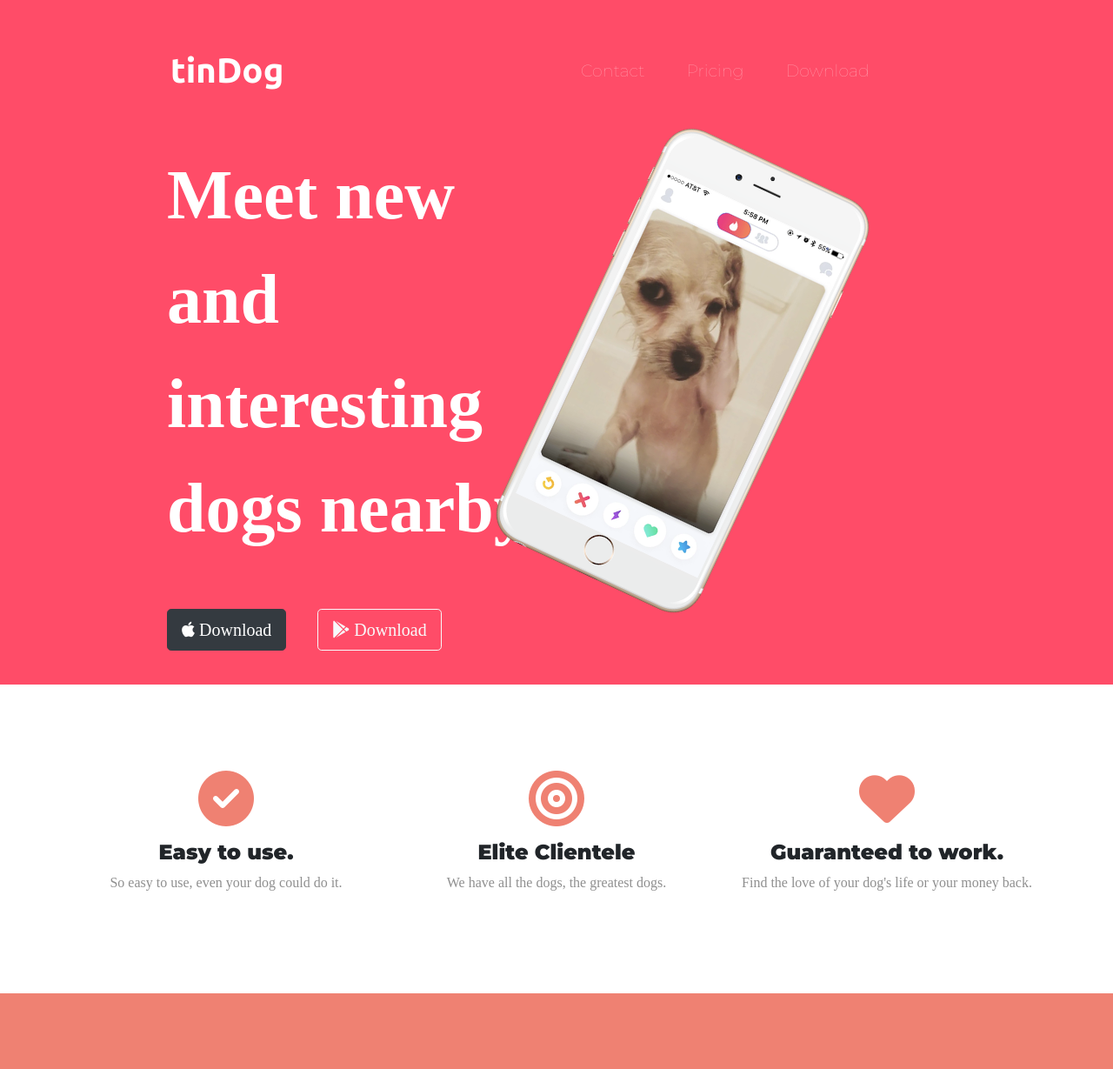
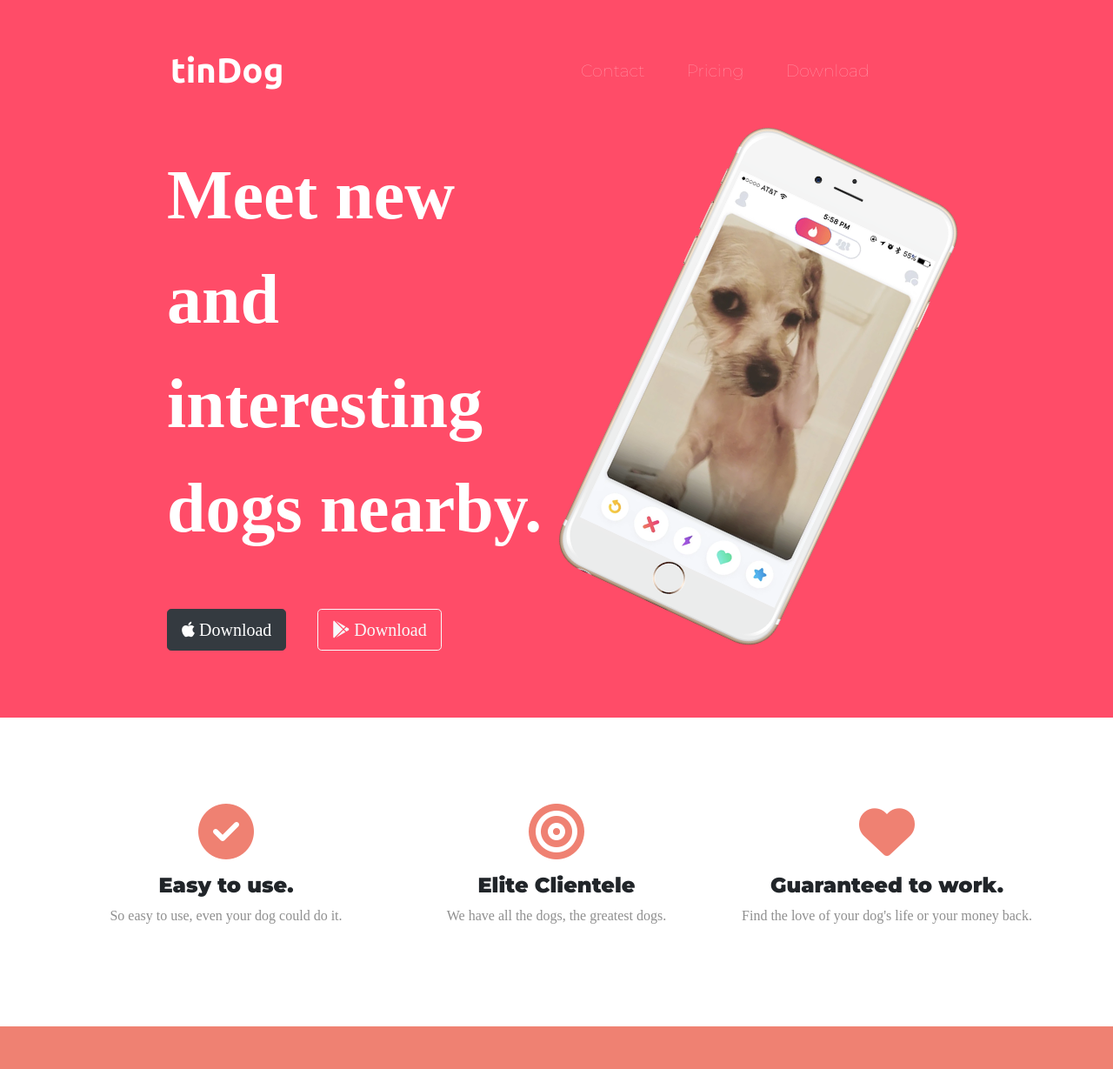
Before and after one commit to darimachine/TinDog_Big_Bootstrap_Project, a plain HTML site: page index.html in a window 1280 px wide. Shown: the top 1229 px of the page at 87% size. Drawn offline with nearby package versions, Linux system fonts and the light colour scheme.

Commit message:
Z-Index Positioning

```diff
--- a/css/styles.css
+++ b/css/styles.css
@@ -2,6 +2,7 @@
 @import url('https://fonts.googleapis.com/css2?family=Merriweather&family=Montserrat:wght@100;400;900&family=Roboto:wght@100&family=Sacramento&family=Ubuntu:wght@700&display=swap');
 *{
     font-family: 'Montserrat, sans-serif';
+
 }
 h1 {
     font-family: 'Montserrat-Black, sans-serif';
@@ -14,9 +15,10 @@ h1 {
     background-color: #ff4c68;
 
 
+
 }
 .container-fluid{
-    padding: 3% 15%;
+    padding: 3% 15% 6%;
 }
 /* Navigation Bar */
 
@@ -37,6 +39,9 @@ h1 {
 .title-image{
     width: 60%;
     transform: rotate(25deg);
+    position: absolute;
+    right:20%;
+
 
 
 }
@@ -48,8 +53,15 @@ h3{
 
 }
 #features{
- padding-top: 4%;
- padding-bottom: 4%;
+    padding-top: 4%;
+    padding-bottom: 4%;
+    background-color: white;
+    position: relative;
+
+}
+.img-z{
+
+
 }
 .centere{
     text-align: center;
--- a/index.html
+++ b/index.html
@@ -59,7 +59,7 @@
           <button type="button" class="btn btn-outline-light  btn-lg mt-5 mx-3"><i class="fa-brands fa-google-play"></i>
             Download</button>
         </div>
-        <div class="col-lg-6" >
+        <div class="col-lg-6 img-z" >
           <img class="title-image" src="images/iphone6.png" alt="iphone-mockup">
         </div>
       </div>
@@ -172,7 +172,7 @@
           <p>Unlimited Matches</p>
           <p>Unlimited Messages</p>
           <p>Unlimited App Usage</p>
-          <button type="button" class="btn btn-primary btn-block btn-lg">Sign Up</button>
+          <button type="button" class="btn btn-dark btn-block btn-lg">Sign Up</button>
         </div>
       </div>
     </div>
@@ -187,7 +187,7 @@
           <p>Unlimited Matches</p>
           <p>Unlimited Messages</p>
           <p>Unlimited App Usage</p>
-          <button type="button" class="btn btn-primary btn-block btn-lg">Sign Up</button>
+          <button type="button" class="btn btn-dark btn-block btn-lg">Sign Up</button>
         </div>
       </div>
     </div>
```
